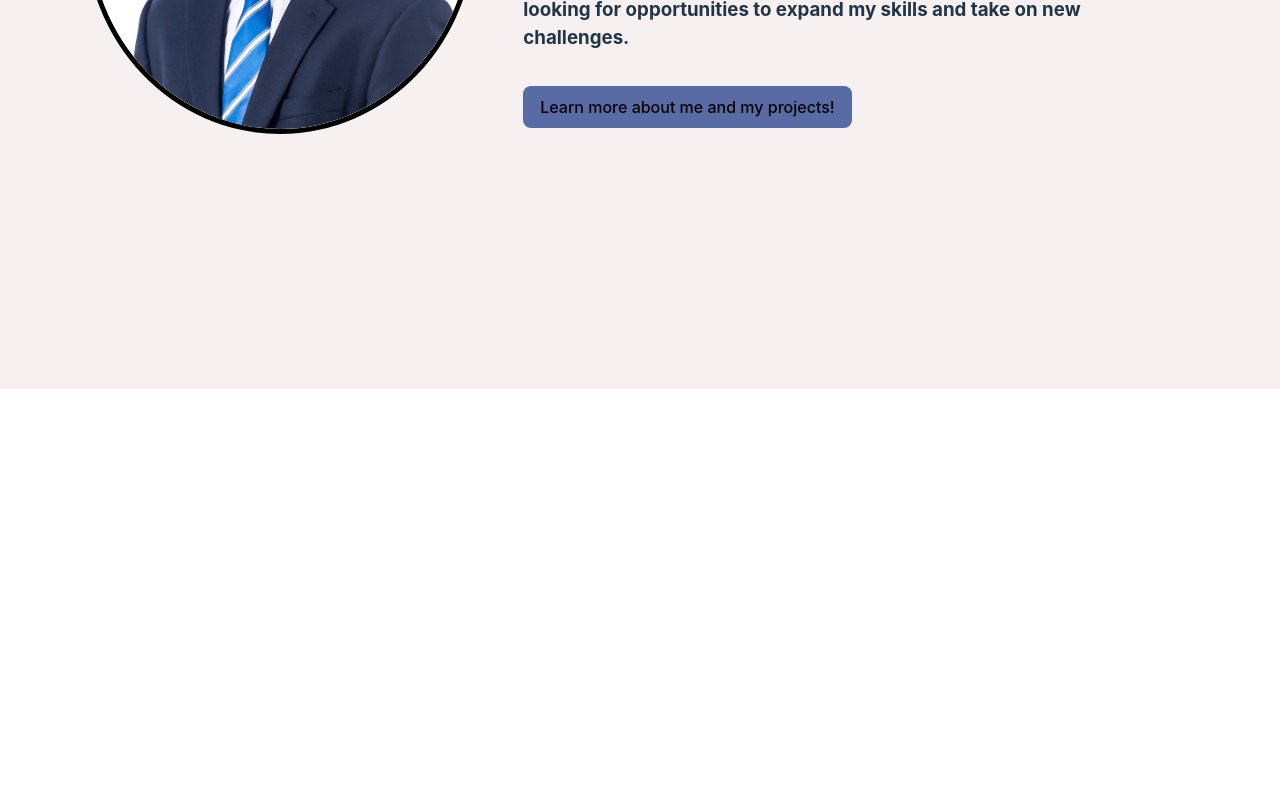
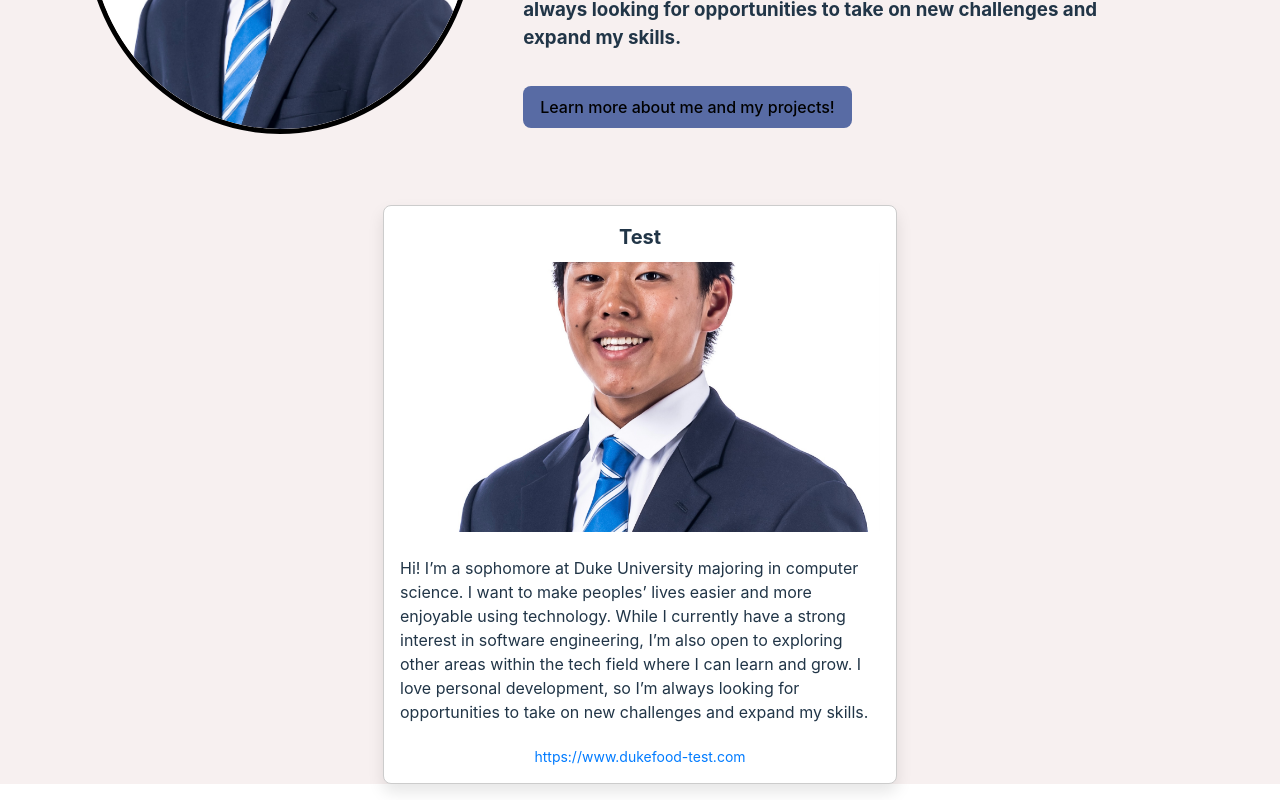
Before and after one commit to andrewswimmer111/Personal-Portfolio, a React (Vite) app: page / in a window 1280 px wide. Shown: the part 411-1211 px from the top of the page. Before the commit the page ends 800 px from the top, so only its background shows below. Built offline with nearby package versions, Linux system fonts and the light colour scheme.

Commit message:
project card layout draft 1

```diff
--- a/src/App.css
+++ b/src/App.css
@@ -80,3 +80,58 @@
 .intro-button:hover {
     border-color: #f9f9f9;
 }
+
+/* Project Cards */
+
+.project-card {
+    width: 100%;
+    max-width: 30em;
+    margin: 1em auto;
+    padding: 1em;
+    border: 1px solid #ccc;
+    border-radius: 0.5em;
+    box-shadow: 0 0.5em 1em rgba(0, 0, 0, 0.1);
+    background-color: #fff;
+    display: flex;
+    flex-direction: column;
+    align-items: center;
+}
+
+.project-title {
+    font-size: 1.25em;
+    margin-bottom: 0.5em;
+    font-weight: bold;
+}
+
+.project-body {
+    font-size: 1em;
+    margin: 0.5em 0;
+}
+
+.project-link {
+    font-size: 0.875em;
+    color: #007bff;
+    text-decoration: none;
+    margin-top: 1em;
+}
+
+.project-link:hover {
+    text-decoration: underline;
+}
+
+.project-image-container {
+    width: 100%;
+    padding-top: 56.25%;
+    position: relative;
+    margin-bottom: 1em;
+}
+
+.project-image {
+    position: absolute;
+    top: 0;
+    left: 0;
+    width: 100%;
+    height: 100%;
+    object-fit: cover;
+    border-radius: 0.25em;
+}
--- a/src/App.tsx
+++ b/src/App.tsx
@@ -6,9 +6,7 @@ function App() {
   const [count, setCount] = useState(0)
 
   return (
-    <>
-      <Home />
-    </>
+    <Home/>
   )
 }
 
--- a/src/components/Intro.tsx
+++ b/src/components/Intro.tsx
@@ -7,11 +7,11 @@ const Intro: React.FC = () => {
             <div className="intro-text">
                 <h1> Andrew Li </h1>
                 <h3>
-                    I’m a sophomore at Duke University majoring in computer science.
+                    Hi! I’m a sophomore at Duke University majoring in computer science.
                     I want to make peoples’ lives easier and more enjoyable using technology.
                     While I currently have a strong interest in software engineering, I’m
                     also open to exploring other areas within the tech field where I can learn and grow.
-                    I love personal growth, so I’m always looking for opportunities to expand my skills and take on new challenges.
+                    I love personal development, so I’m always looking for opportunities to take on new challenges and expand my skills.
                 </h3>
                 <button className="intro-button"> Learn more about me and my projects! </button>
             </div>
--- /dev/null
+++ b/src/components/ProjectCard.tsx
@@ -0,0 +1,22 @@
+interface ProjectCardProps {
+    title: string,
+    description: string,
+    imageURL: string,
+    projectLink: string,
+}
+
+const ProjectCard: React.FC<ProjectCardProps> = ({ title, description, imageURL, projectLink}) => {
+
+    return (
+        <div className="project-card">
+            <div className="project-title">{title}</div>
+            <div className="project-image-container">
+                <img src={imageURL} className="project-image"></img>
+            </div>
+            <div className="project-body">{description}</div>
+            <div className="project-link">{projectLink}</div>
+        </div>
+    )
+}
+
+export default ProjectCard;
--- /dev/null
+++ b/src/components/Projects.tsx
@@ -0,0 +1,29 @@
+import ProjectCard from "./ProjectCard";
+
+const Projects: React.FC = () => {
+
+    const projects = [
+        {
+            title: "Test",
+            description: "Hi! I’m a sophomore at Duke University majoring in computer science. I want to make peoples’ lives easier and more enjoyable using technology. While I currently have a strong interest in software engineering, I’m also open to exploring other areas within the tech field where I can learn and grow. I love personal development, so I’m always looking for opportunities to take on new challenges and expand my skills.",
+            imageURL: "/public/images/head.jpg",
+            projectLink: "https://www.dukefood-test.com",
+        }
+    ]
+
+    return (
+        <div className="project-grid">
+            {projects.map((project, index) => (
+            <ProjectCard
+                key={index}
+                title={project.title}
+                description={project.description}
+                imageURL={project.imageURL}
+                projectLink={project.projectLink}
+            />
+        ))}
+        </div>
+    )
+}
+
+export default Projects;
--- a/src/index.css
+++ b/src/index.css
@@ -3,7 +3,7 @@
   line-height: 1.5;
   font-weight: 400;
 
-  color: rgba(255, 255, 255, 0.87);
+  color: black;
   background-color: #242424;
 
   font-synthesis: none;
--- a/src/pages/Home.tsx
+++ b/src/pages/Home.tsx
@@ -1,11 +1,13 @@
 import Intro from "../components/Intro";
 import Header from "../components/Header";
+import Projects from "../components/Projects";
 
 const Home: React.FC = () => {
     return (
         <>
             <Header/>
             <Intro/>
+            <Projects/>
         </>
     );
 };
```
